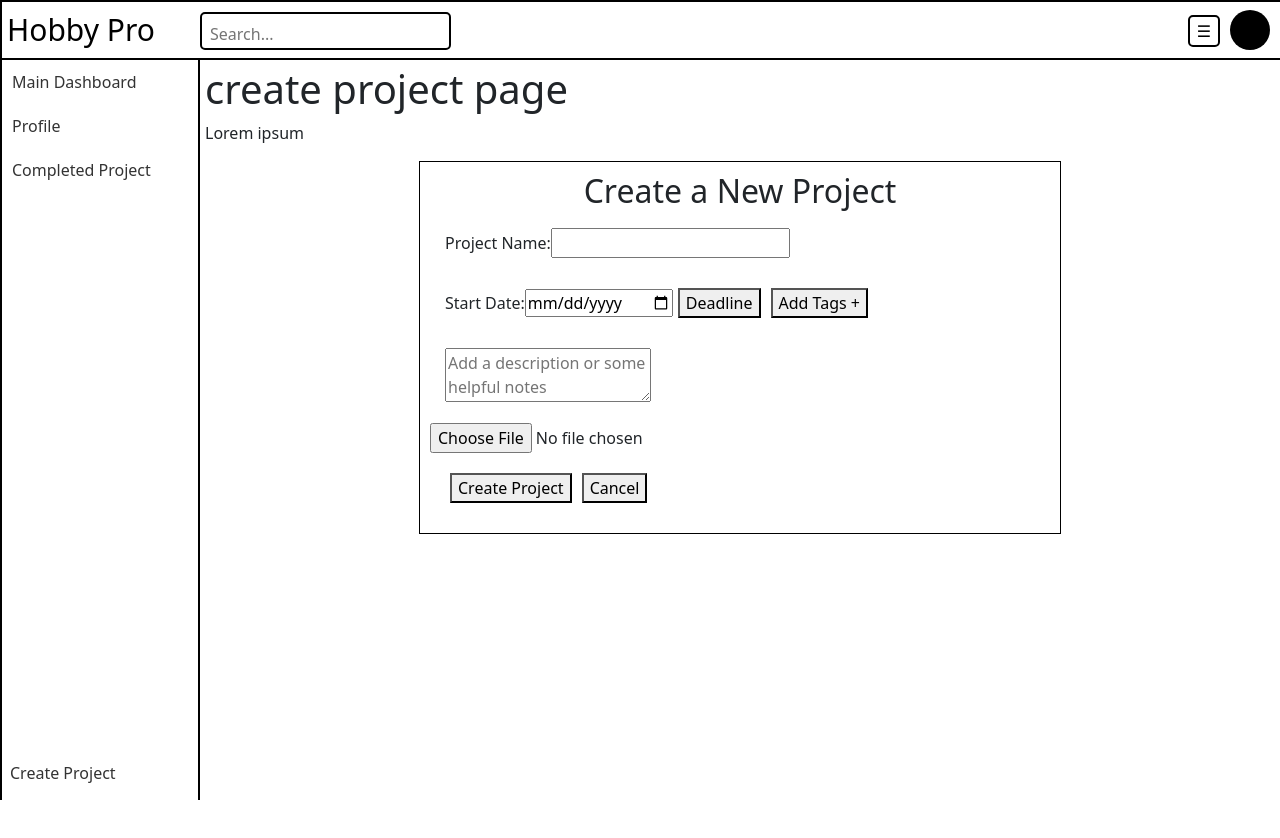
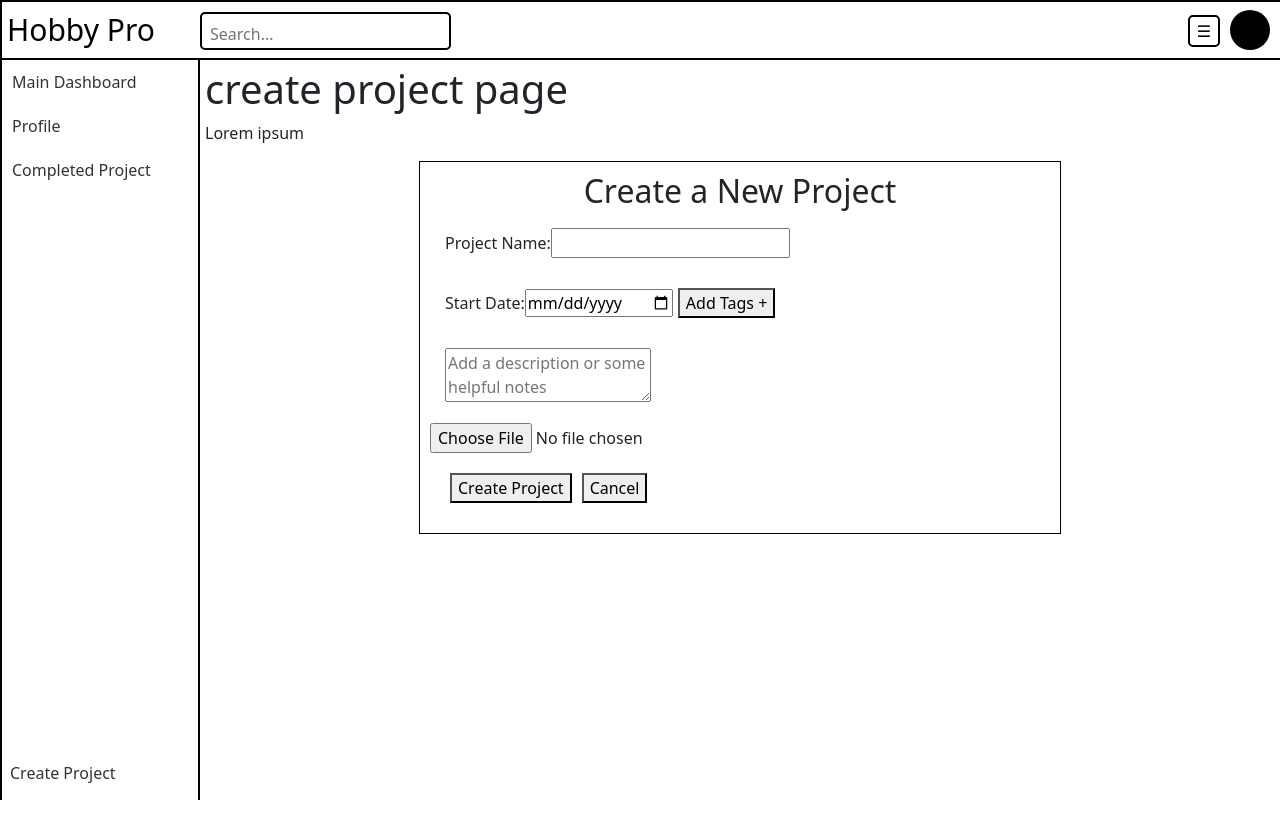
Before and after one commit to Caguilar92/HobbyPro, a Vue app in the folder HobbyPro/: page /dashboard/create_project in a window 1280 px wide. Shown: the top 838 px of the page. Built offline with nearby package versions, Linux system fonts and the light colour scheme; no server answers; sample sign-in values are in the browser's storage.

Commit message:
deadline functions

```diff
--- a/HobbyPro/src/components/CreateProject.vue
+++ b/HobbyPro/src/components/CreateProject.vue
@@ -40,7 +40,22 @@ console.log("button clicked");
             <div class="inputElement">
                 <label for="startDate">Start Date: </label>
                 <input v-model="startDate" type="date" name="startDate" id="startDate">
-                <button>Deadline</button>
+                <!-- <div id="deadlineButton">
+                  <button v-on:click="isHidden = !isHidden">Deadline</button>
+                  <h1 v-if="!isHidden"> Hello</h1>
+                </div>
+
+                <div class="mb-3">
+                  <label for="" class="form-label">Set Deadline</label>
+                  <input
+                    type="date"
+                    class="form-control"
+                    name="deadline"
+                    id="dealine"
+                    aria-describedby="helpId"
+                  />
+                </div> -->
+
                 <button>Add Tags +</button>
             </div>
             <div class="inputElement">
```
